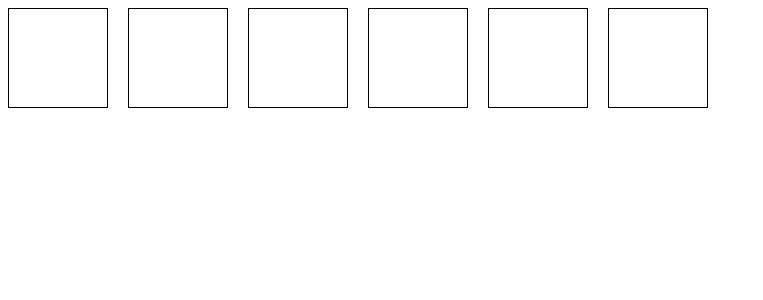
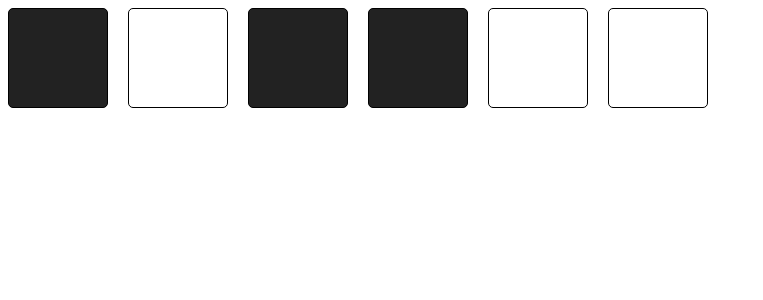
Before and after one commit to Samenti/scrimba-boxes, a React (Create React App) app: page / in a window 1280 px wide. Shown: the top 300 px of the page, without its empty margins (0-763 px from the left). Built offline with nearby package versions, Linux system fonts and the light colour scheme.

Commit message:
Moved boxes to Box component, their background color is changed in line with initial data in json

```diff
--- a/src/App.js
+++ b/src/App.js
@@ -1,16 +1,17 @@
 import React from 'react';
 import boxes from './boxes.json';
+import Box from './components/Box';
 
-export default function App() {
+export default function App(props) {
   const [boxArray, setBoxArray] = React.useState(boxes);
 
-  const boxDivs = boxArray.map(box => {
-    return (<div key={box.id} className="box" />);
+  const boxElements = boxArray.map(box => {
+    return (<Box key={box.id} on={box.on} />);
   });
 
   return (
     <div className="container">
-      {boxDivs}
+      {boxElements}
     </div>
   );
 };
--- /dev/null
+++ b/src/components/Box.js
@@ -0,0 +1,11 @@
+import React from 'react';
+
+export default function Box(props) {
+  const styles = {
+    backgroundColor: props.on ? '#222222' : 'none',
+    borderRadius: '5px'
+  };
+  return (
+    <div style={styles} className="box" />
+  );
+};
--- a/src/index.js
+++ b/src/index.js
@@ -3,4 +3,4 @@ import ReactDOM from 'react-dom';
 import App from './App';
 import './index.css';
 
-ReactDOM.render(<App />, document.getElementById('root'));
+ReactDOM.render(<App darkMode={false} />, document.getElementById('root'));
```
